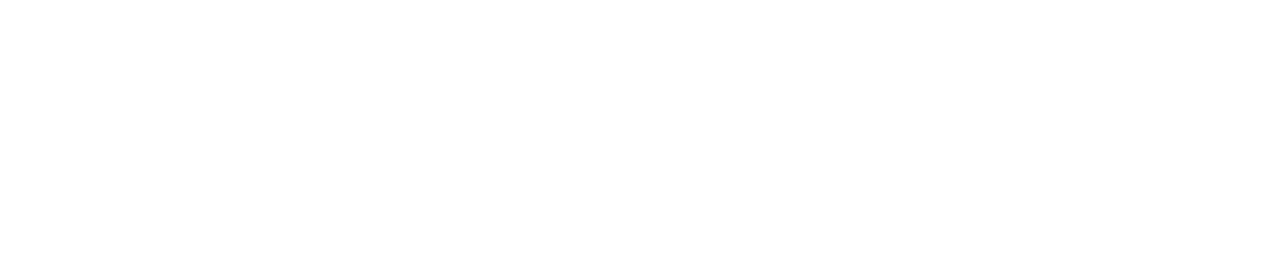
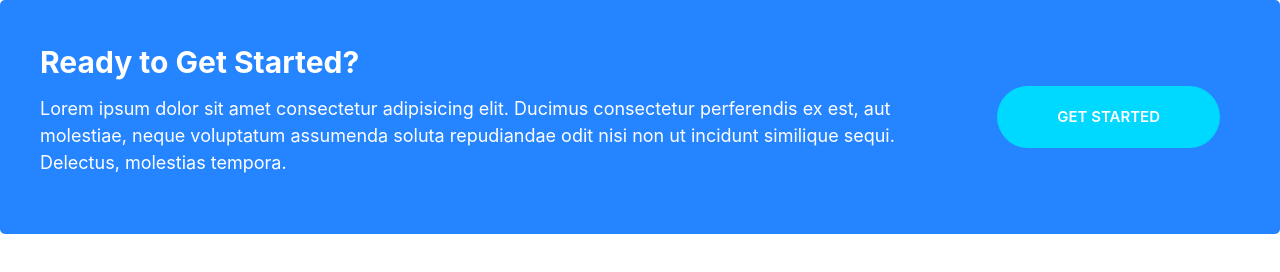
Before and after one commit to vat332/website, a plain HTML site: page index.html in a window 1280 px wide. Drawn offline with Linux system fonts and the light colour scheme; a web font is replaced by a local one.

Commit message:
Add callout component with primary styling to the homepage

```diff
--- a/css/styles.css
+++ b/css/styles.css
@@ -235,6 +235,11 @@
 .btn--outline:hover {
   background: var(--headings-color);
   color: #fff;
+}
+
+.btn--stretched {
+  padding-left: 6rem;
+  padding-right: 6rem;
 }
 
 .btn--block {
@@ -484,3 +489,45 @@
     margin-left: 6rem;
   }
 }
+
+/* Callouts */
+
+.callout {
+  padding: 4rem;
+  border-radius: 5px;
+}
+
+.callout--primary {
+  background: var(--primary-color);
+  color: #fff;
+}
+
+.callout__heading {
+  color: #fff;
+  margin-top: 0;
+  font-size: 3rem;
+}
+
+.callout .btn {
+  align-self: center;
+  justify-self: center;
+}
+
+.callout__content {
+  text-align: center;
+}
+
+@media screen and (min-width: 768px) {
+  .callout .grid--1x2 {
+    grid-template-columns: 1fr auto;
+  }
+
+  .callout__content {
+    text-align: left;
+  }
+
+  .callout .btn {
+    justify-self: start;
+    margin: 0 2rem;
+  }
+}
--- a/index.html
+++ b/index.html
@@ -11,7 +11,20 @@
     <link rel="stylesheet" href="css/normalize.css" />
     <link rel="stylesheet" href="css/styles.css" />
   </head>
-  <body style="padding: 5rem">
-
+  <body>
+    <div class="callout callout--primary">
+      <div class="grid grid--1x2">
+        <div class="callout__content">
+          <h2 class="callout__heading">Ready to Get Started?</h2>
+          <p>
+            Lorem ipsum dolor sit amet consectetur adipisicing elit. Ducimus
+            consectetur perferendis ex est, aut molestiae, neque voluptatum
+            assumenda soluta repudiandae odit nisi non ut incidunt similique
+            sequi. Delectus, molestias tempora.
+          </p>
+        </div>
+        <a href="#" class="btn btn--secondary btn--stretched">Get Started</a>
+      </div>
+    </div>
   </body>
 </html>
```
